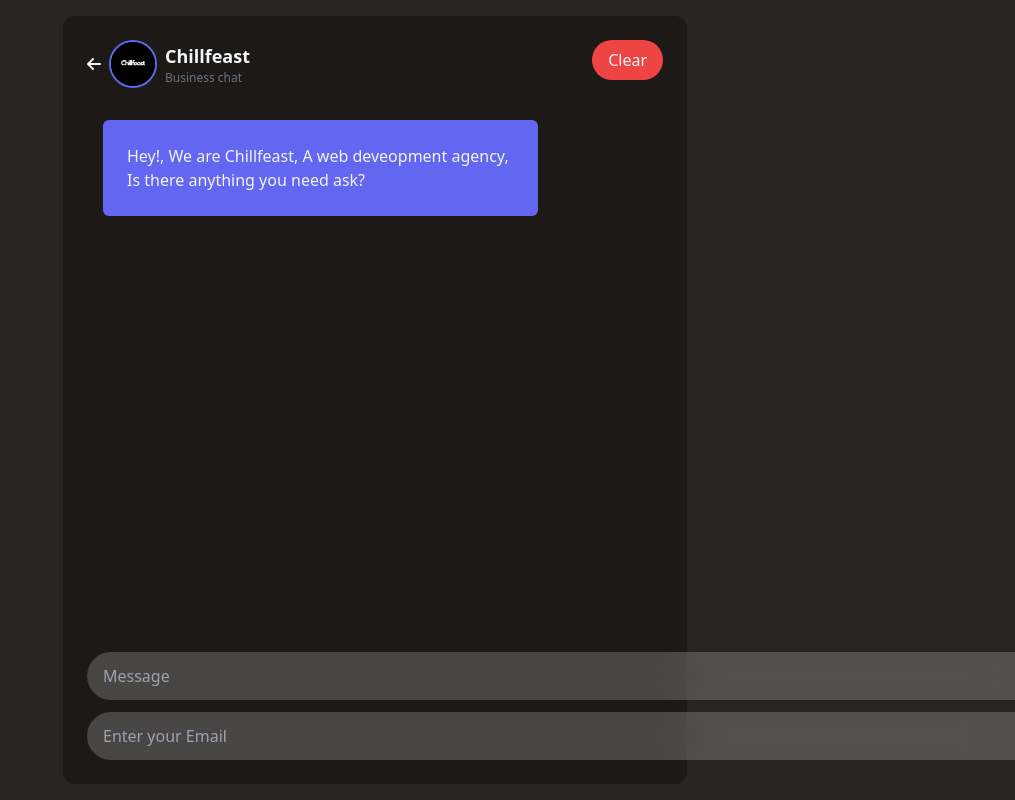
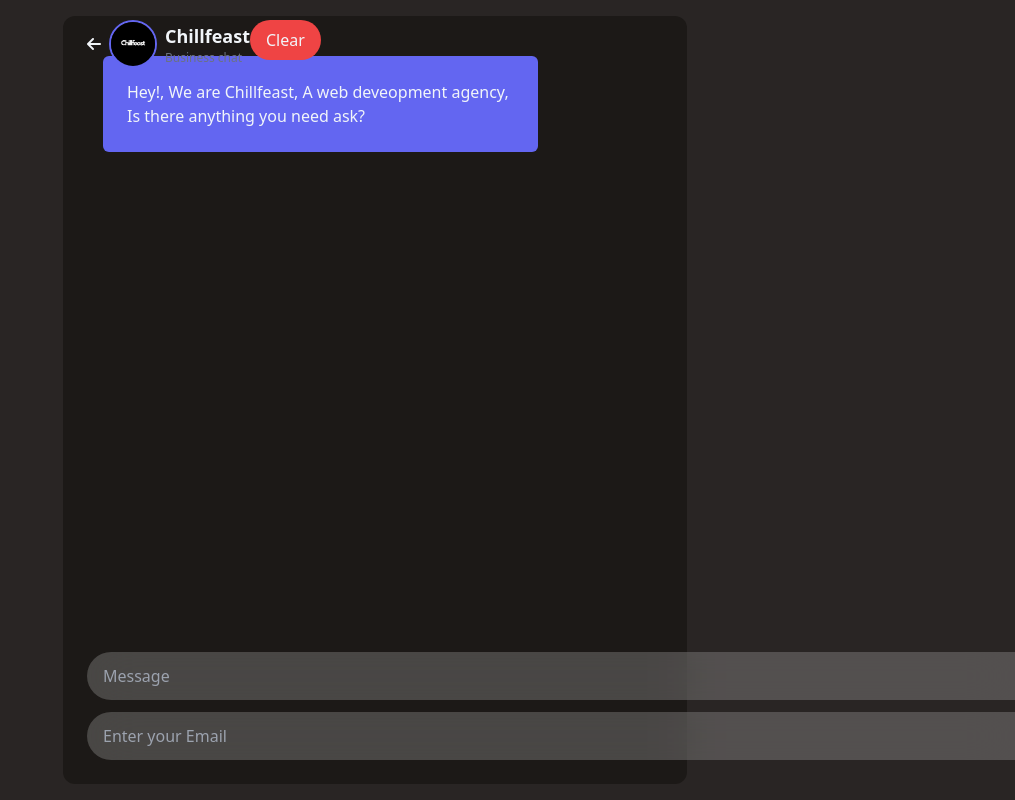
Before and after one commit to Vikneshoftheleaf/agency, a website: page pages/contact.html in a window 1280 px wide. Shown: the whole page, without its empty margins (265-1280 px from the left). Drawn offline with nearby package versions, Linux system fonts and the light colour scheme.

Commit message:
Update contact.html

```diff
--- a/pages/contact.html
+++ b/pages/contact.html
@@ -18,7 +18,7 @@
 
         <div
             class="msg-con h-full lg:w-1/2 w-full bg-stone-900 text-slate-100 lg:rounded-xl p-6 relative flex flex-col gap-4">
-            <div class="msg-head flex justify-between">
+            <div class="msg-head flex justify-between fixed top-5">
                 <div class="flex items-center gap-2">
                     <a href="/" class="bac-icon text-slate-100">
                         <i class="fa-solid fa-arrow-left"></i>
```
